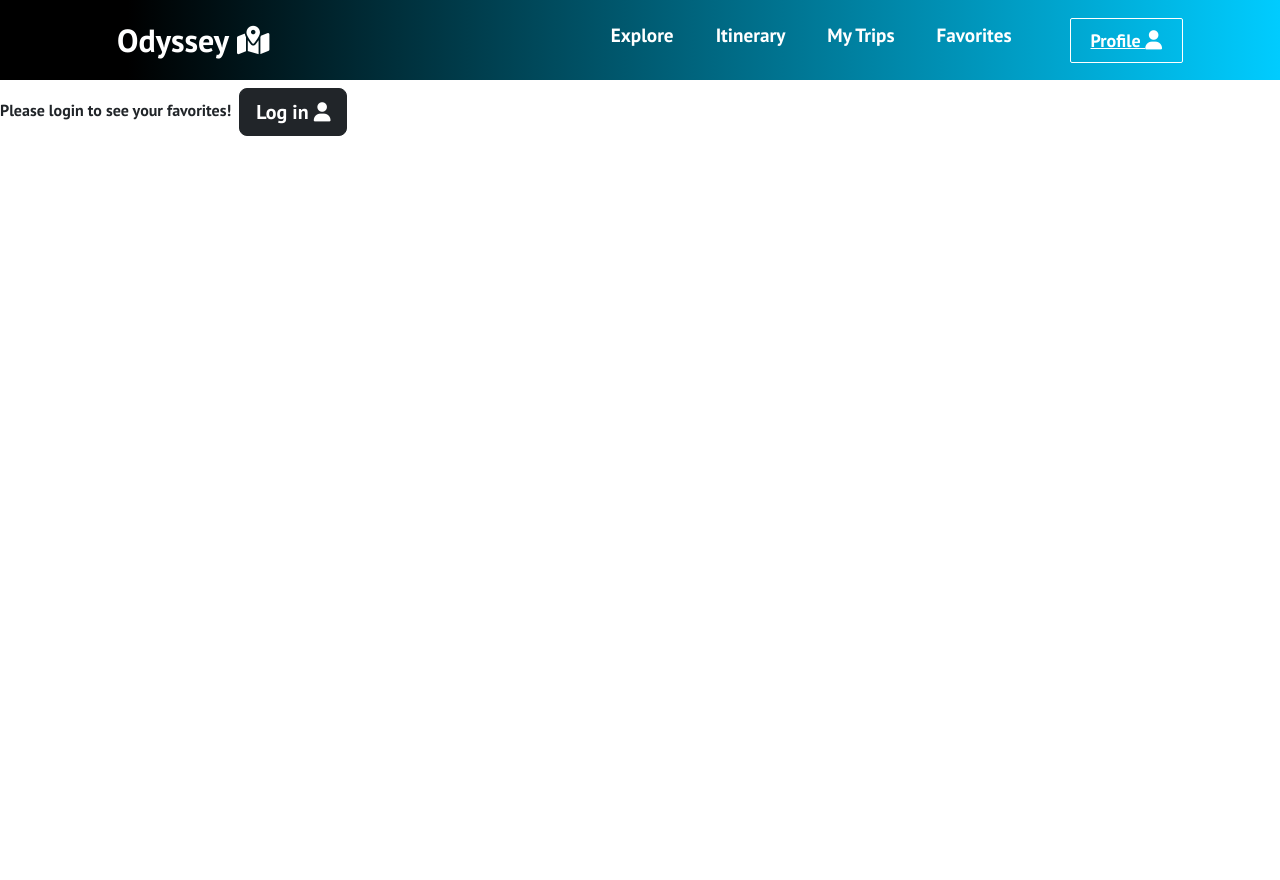
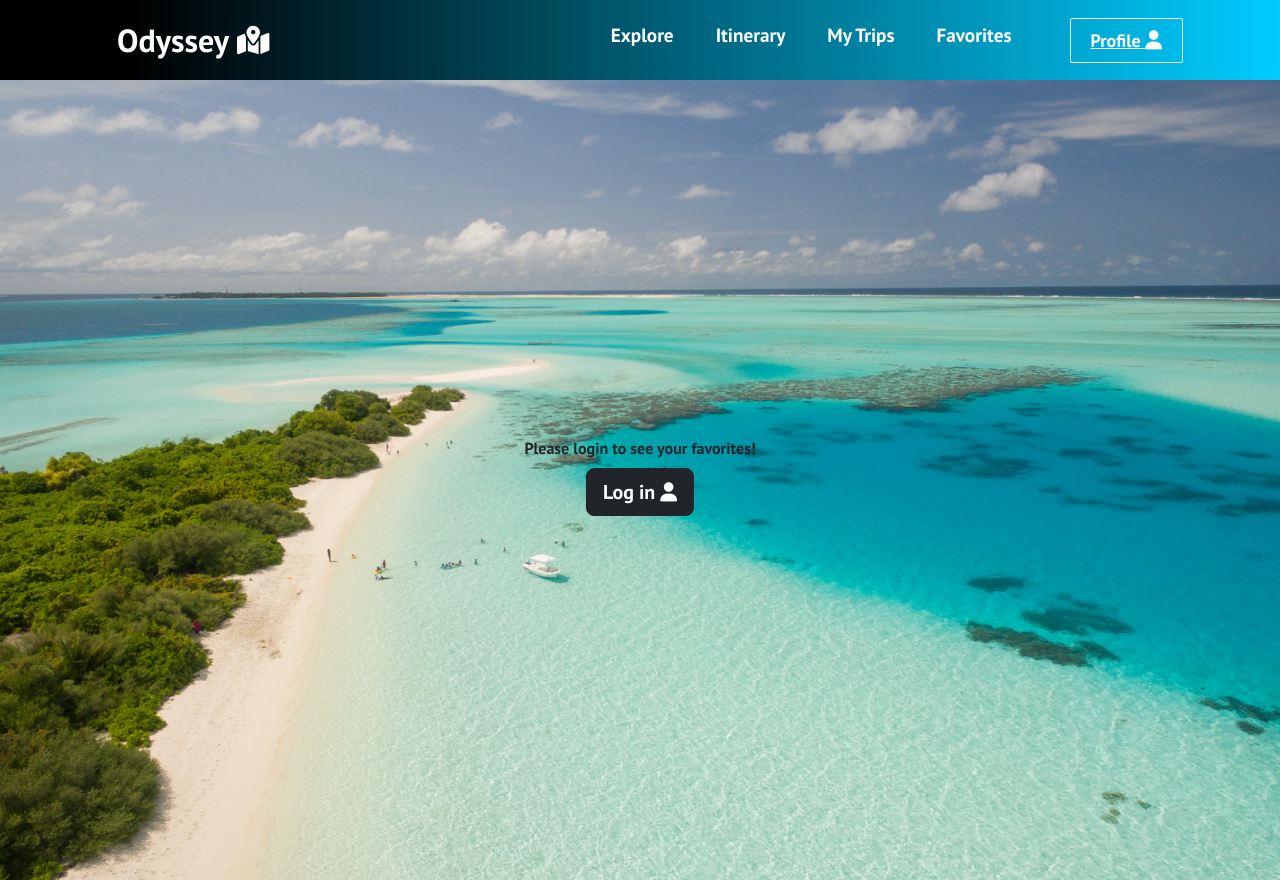
Before and after one commit to cop4808-spring-2023-fullstack-web/final-project-Group5, a React (Create React App) app in the folder odyssey/: page /favorites in a window 1280 px wide. Before the commit the page ends 800 px from the top, so only its background shows below. Built offline with nearby package versions, Linux system fonts and the light colour scheme.

Commit message:
add beach photo for favorites page

```diff
--- a/odyssey/src/pages/Favorites.jsx
+++ b/odyssey/src/pages/Favorites.jsx
@@ -46,6 +46,15 @@ export default function Favorites(props) {
   return (
     <>
       {authorized ? (
+        <div
+          className="flex justify-center"
+          style={{
+            backgroundImage: "url('../images/beach.jpg')",
+            backgroundSize: "cover",
+            backgroundPosition: "center",
+          }}
+        >
+          <div className="container-fluid h-screen pt-5 pb-4">
             <div className="flex flex-col justify-center">
               <h1 className="m-5 text-center">Your favorite businesses!</h1>
 
@@ -55,10 +64,21 @@ export default function Favorites(props) {
                   favorites.map((biz) => <TestCard business={biz} />)}
               </div>
             </div>
+          </div>
+        </div>
       ) : (
-        <div>
+        <div
+          className=""
+          style={{
+            backgroundImage: "url('../images/beach.jpg')",
+            backgroundSize: "cover",
+            backgroundPosition: "center",
+          }}
+        >
+          <div className="text-center h-screen flex flex-col justify-center items-center ">
             Please login to see your favorites!
             <LoginBtn />
+          </div>
         </div>
       )}
     </>
```
Also changed, not shown: odyssey/public/images/beach.jpg (added). Lines whose indentation alone changed are shown as unchanged.
